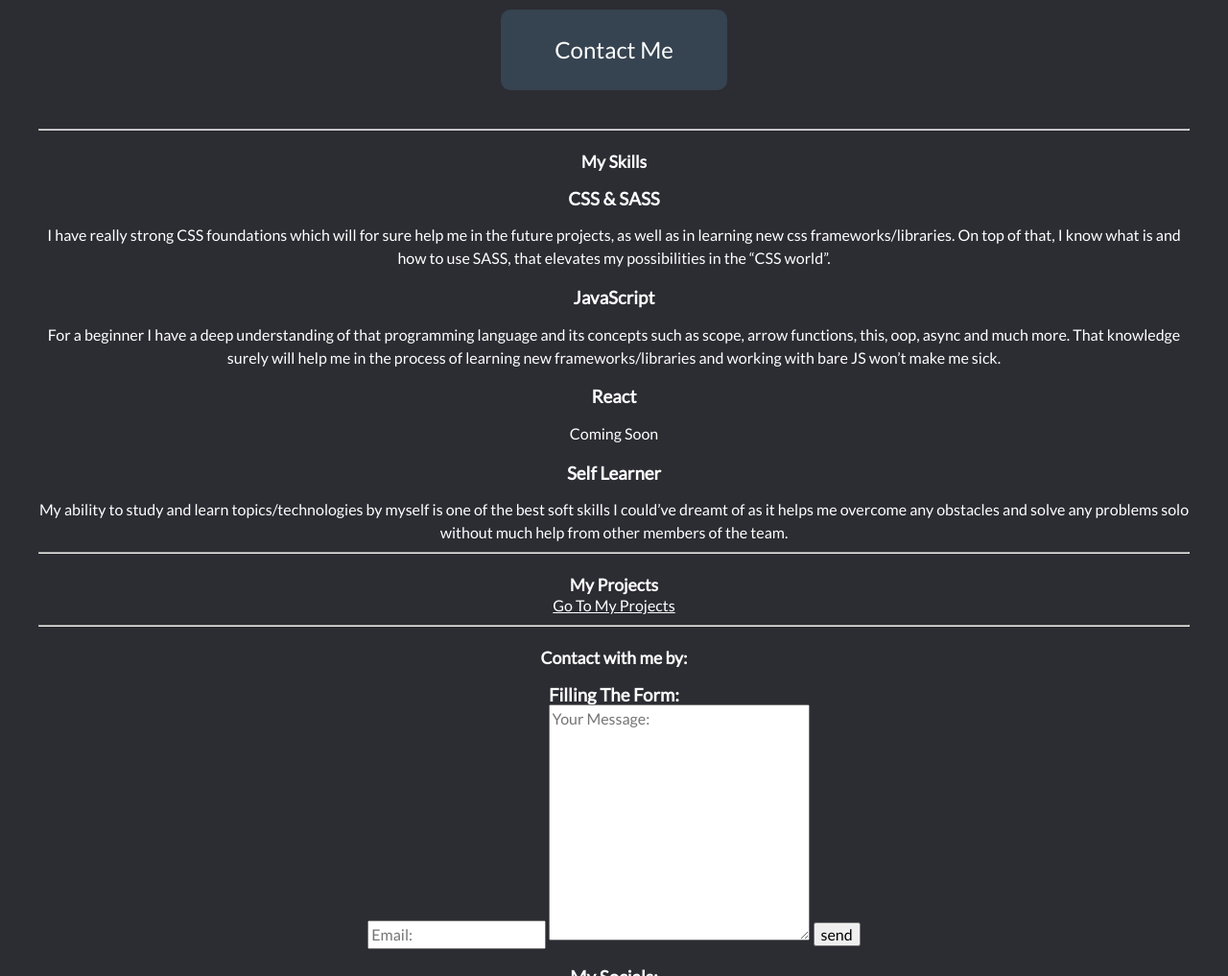
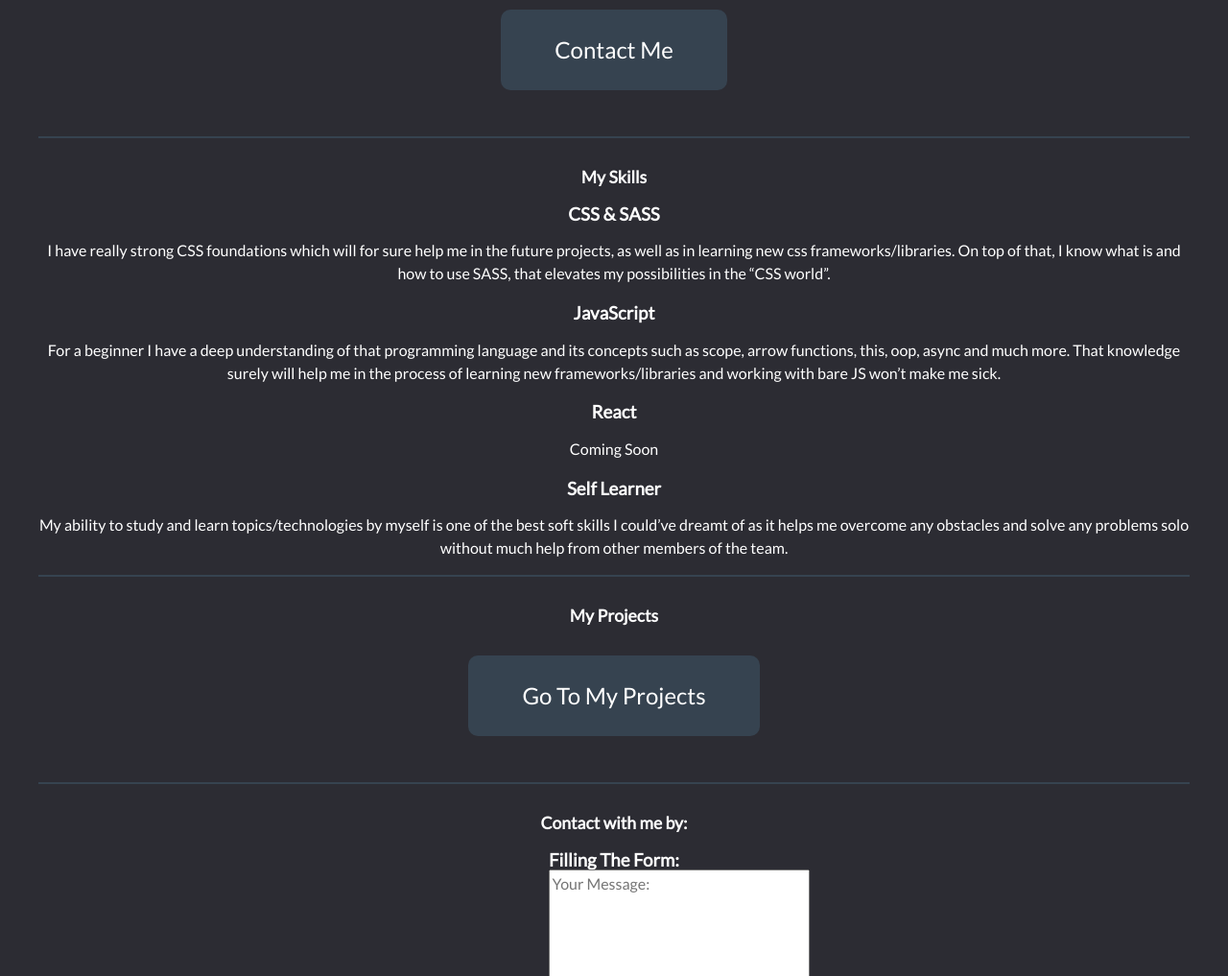
Before and after one commit to PiotrPlotast/my-personal-page, a plain HTML site: page index.html in a window 1280 px wide. Shown: the part 540-1557 px from the top of the page at 96% size. Drawn offline with Linux system fonts and the light colour scheme.

Commit message:
styled hr and btns

```diff
--- a/index.html
+++ b/index.html
@@ -50,7 +50,7 @@
             <div class="right-col">
                 <h1>Hi, I'm Pietrell. <br> Junior Frontend Developer</h1>
                 <h2>I'm passionate junior frontend developer ready to help you/your company build awesome stuff.</h2>
-                <a href="./contact.html" class="contact-btn">Contact Me</a>
+                <a href="./contact.html" class="btn">Contact Me</a>
             </div>
             <hr>
         </div>
@@ -82,7 +82,7 @@
         </div>
         <div class="projects">
             <h2>My Projects</h2>
-            <a href="./projects.html">Go To My Projects</a>
+            <a href="./projects.html" class="btn">Go To My Projects</a>
             <div class="carousel"></div>
             <hr>
         </div>
--- a/style.css
+++ b/style.css
@@ -214,7 +214,7 @@ h2 {
     font-size: 1.1rem;
 }
 
-.contact-btn {
+.btn {
     background-color: var(--accent-color);
     border-radius: 10px;
     color: var(--text-color);
@@ -232,3 +232,8 @@ h2 {
     }
 
 }
+
+hr {
+    margin: 1rem 0;
+    border: 1px solid var(--accent-color);
+}
```
